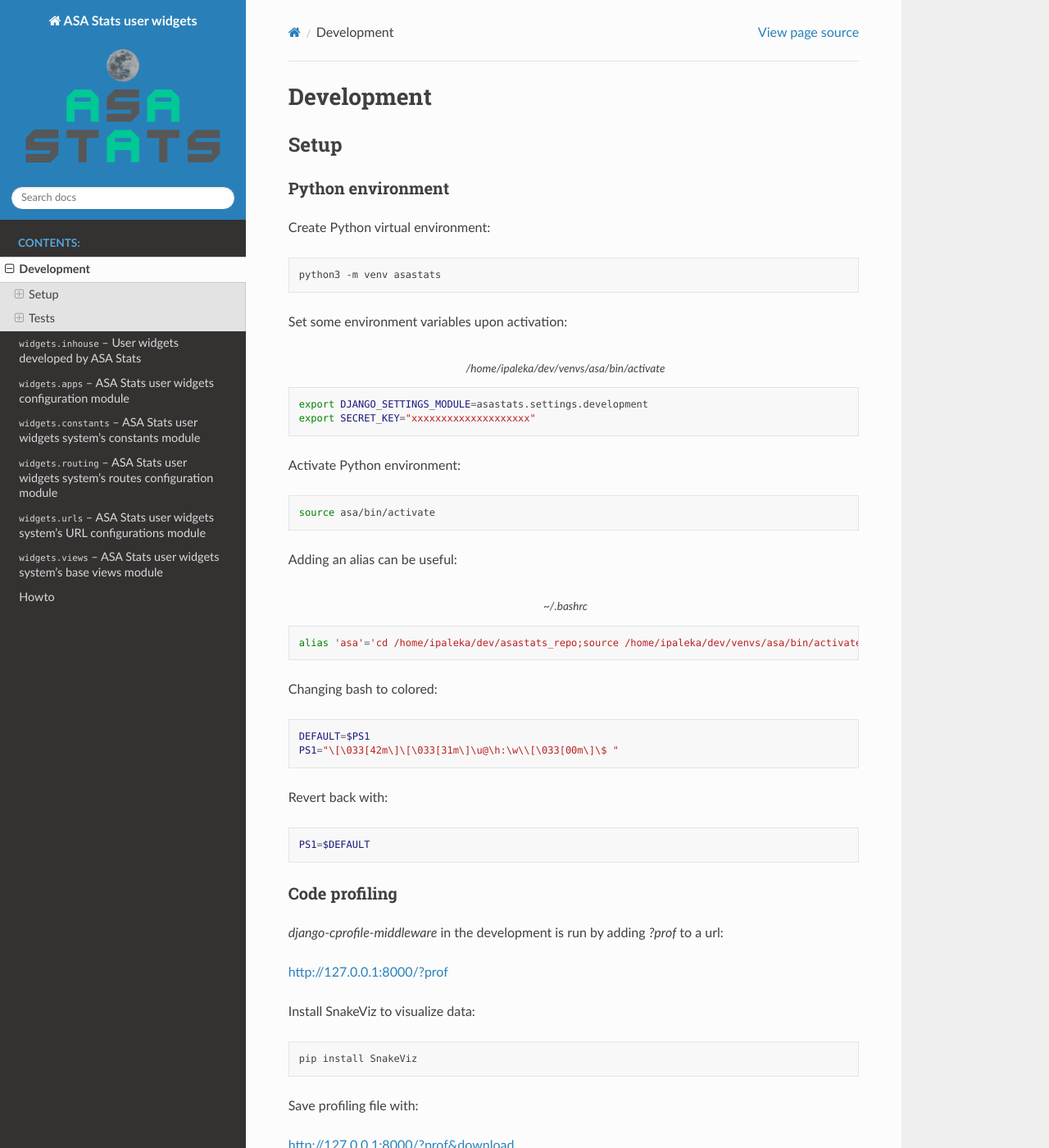
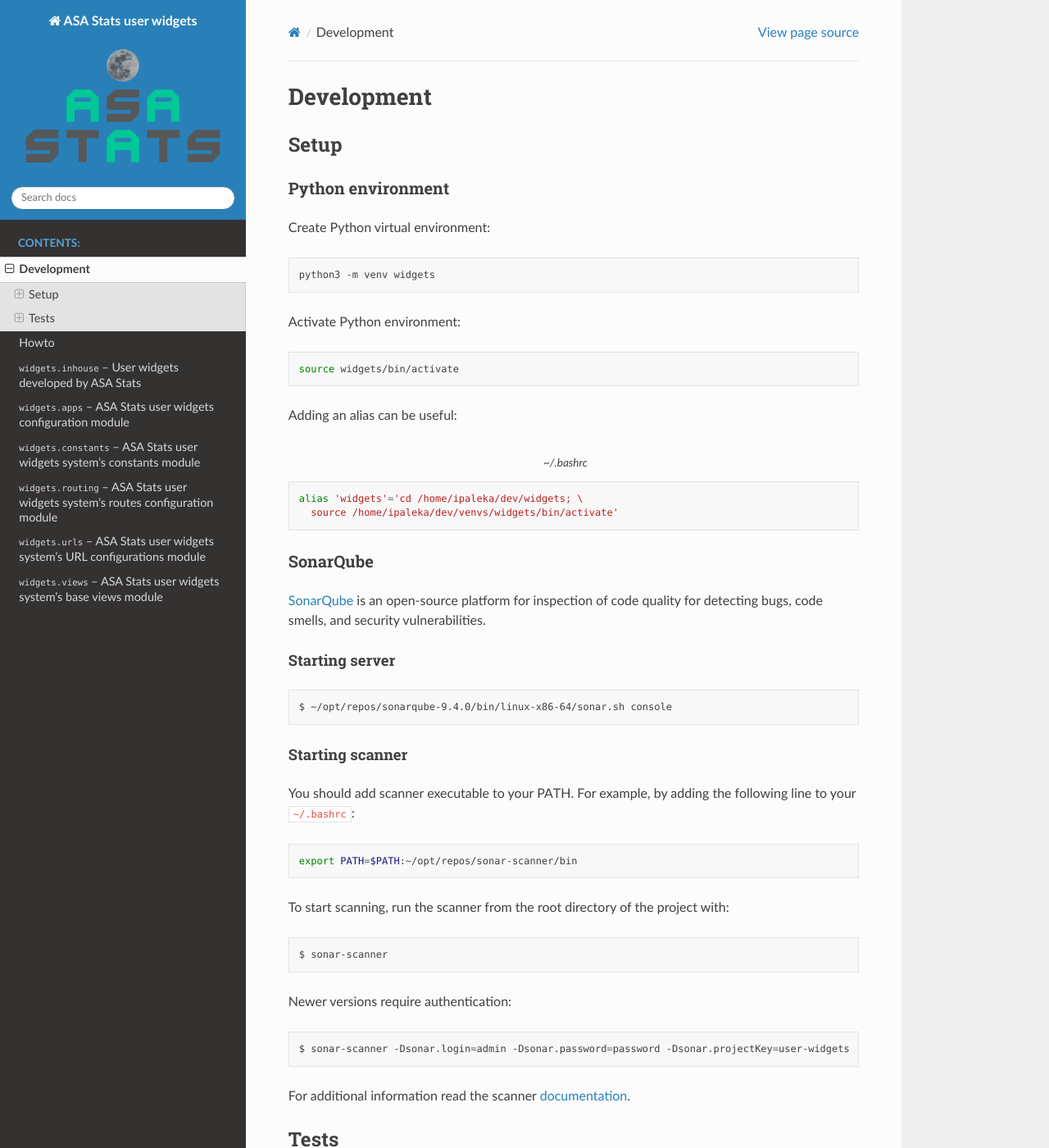
Before and after one commit to asastats/widgets, a Sphinx documentation site: the page built from docs/development.rst, in a window 1280 px wide and 1400 px high. Shown: the whole window at 82% size. Built offline with Sphinx 7.4.7 and the Read the Docs theme 3.1.0, drawn with Linux system fonts in a browser that asks for light colours; the version number is read from the project's files by our own code; some of the changed text lies outside the part shown.

```diff
--- a/docs/development.rst
+++ b/docs/development.rst
@@ -11,23 +11,14 @@ Create Python virtual environment:
 
 .. code-block:: bash
 
-  python3 -m venv asastats
-
-
-Set some environment variables upon activation:
-
-.. code-block:: bash
-  :caption: /home/ipaleka/dev/venvs/asa/bin/activate
-
-  export DJANGO_SETTINGS_MODULE=asastats.settings.development
-  export SECRET_KEY="xxxxxxxxxxxxxxxxxxxx"
+  python3 -m venv widgets
 
 
 Activate Python environment:
 
 .. code-block:: bash
 
-  source asa/bin/activate
+  source widgets/bin/activate
 
 
 Adding an alias can be useful:
@@ -35,44 +26,8 @@ Adding an alias can be useful:
 .. code-block:: bash
   :caption: ~/.bashrc
 
-  alias 'asa'='cd /home/ipaleka/dev/asastats_repo;source /home/ipaleka/dev/venvs/asa/bin/activate'
-
-
-Changing bash to colored:
-
-.. code-block:: bash
-
-  DEFAULT=$PS1
-  PS1="\[\033[42m\]\[\033[31m\]\u@\h:\w\\[\033[00m\]\$ "
-
-Revert back with:
-
-.. code-block:: bash
-
-  PS1=$DEFAULT
-
-Code profiling
-^^^^^^^^^^^^^^
-
-`django-cprofile-middleware` in the development is run by adding `?prof` to a url:
-
-http://127.0.0.1:8000/?prof
-
-Install SnakeViz to visualize data:
-
-.. code-block:: bash
-
-  pip install SnakeViz
-
-Save profiling file with:
-
-http://127.0.0.1:8000/?prof&download
-
-and open it with SnakeViz:
-
-.. code-block:: bash
-
-  snakeviz view.prof
+  alias 'widgets'='cd /home/ipaleka/dev/widgets; \
+    source /home/ipaleka/dev/venvs/widgets/bin/activate'
 
 
 SonarQube
@@ -109,11 +64,12 @@ To start scanning, run the scanner from the root directory of the project with:
 
   $ sonar-scanner
 
+
 Newer versions require authentication:
 
 .. code-block:: bash
 
-  $ sonar-scanner -Dsonar.login=admin -Dsonar.password=password -Dsonar.projectKey=asastats.com
+  $ sonar-scanner -Dsonar.login=admin -Dsonar.password=password -Dsonar.projectKey=user-widgets
 
 
 For additional information read the scanner `documentation`_.
@@ -129,8 +85,8 @@ Python
 
 .. code-block:: bash
 
-  cd /home/ipaleka/dev/asastats_repo/asastats
-  source /home/ipaleka/dev/venvs/asa/bin/activate
+  cd /home/ipaleka/dev/widgets
+  source /home/ipaleka/dev/venvs/widgets/bin/activate
   python -m pytest -v
 
 
@@ -148,7 +104,7 @@ Install project's Node dependencies with:
 
 .. code-block:: bash
 
-  cd /home/ipaleka/dev/asastats_repo/asastats/
+  cd /home/ipaleka/dev/widgets/
   npm install
 
 
@@ -163,5 +119,5 @@ Run project's Javascript tests with:
 
 .. code-block:: bash
 
-  cd /home/ipaleka/dev/asastats_repo/asastats/
+  cd /home/ipaleka/dev/widgets/
   jest
--- a/docs/index.rst
+++ b/docs/index.rst
@@ -11,8 +11,8 @@ Welcome to ASA Stats user widgets documentation!
    :caption: Contents:
 
    development
+   howto
    widgets
-   howto
 
 
 Indices and tables
--- a/requirements.txt
+++ b/requirements.txt
@@ -16,8 +16,9 @@ pandas>=2.3.2
 # linting
 black>=25.9
 pylint>=3.3.8
-Sphinx>=8.2
-sphinx-rtd-theme>=3.0.2
 rope>=1.14
 pyflakes>=3.4
 ruff>=0.13.1
+# documentation
+Sphinx>=8.2
+sphinx-rtd-theme>=3.0.2
```
Also changed, not shown: other parts of docs/index.rst (+1 -1 lines), docs/howto.rst (+5 -9 lines), docs/widgets.rst (+9 -0 lines).
